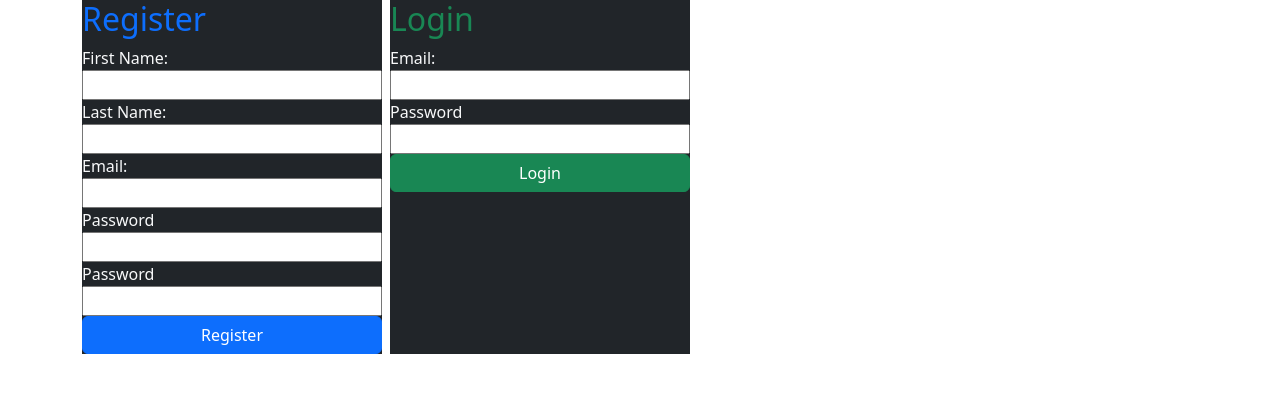
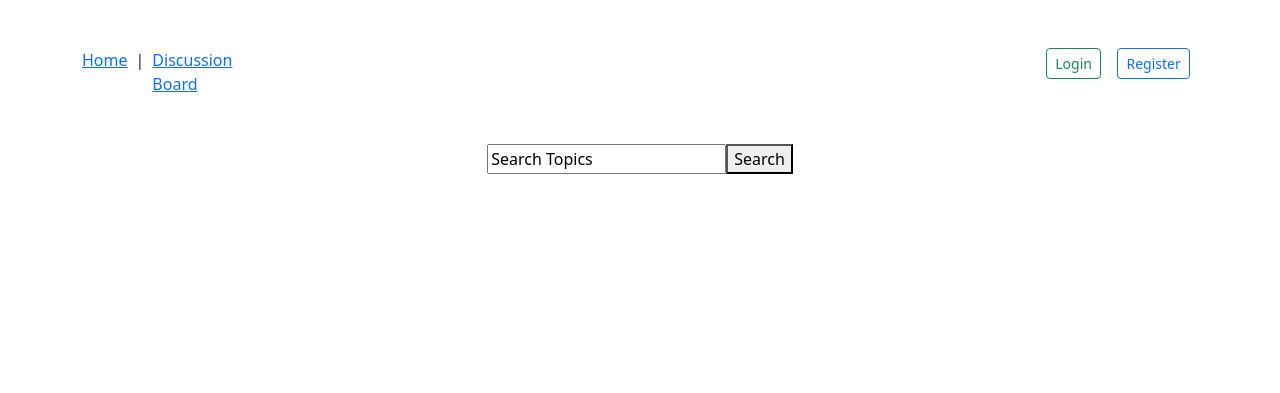
Before and after one commit to spavlov03/dojoConn, a Flask app: page / in a window 1280 px wide. Shown: the top 393 px of the page. Run offline with Flask 2, Linux system fonts and the light colour scheme.

Commit message:
created navbar, login/reg forms and started on index/dashboard pages

```diff
--- a/app/flask_app/static/css/style.css
+++ b/app/flask_app/static/css/style.css
@@ -1,7 +1,32 @@
+/* validation messages */
 .messages {
     width: 300px;
     /* background-color:  aqua; */
 }
-.right, .left {
-    width: 300px;
+
+
+
+
+
+/* navbar css */
+.navLeft1 {
+    width: 12rem;
 }
+
+.navLeft {
+    width: 12rem;
+}
+
+.navRight {
+    width: 10rem;
+}
+
+
+
+/* login/reg form */
+.LoginForm, .RegForm {
+    width: 25rem;
+    display: flex;
+    flex-direction: column;
+    justify-content: center;
+}
--- a/app/flask_app/templates/index.html
+++ b/app/flask_app/templates/index.html
@@ -9,48 +9,42 @@
     <link rel="stylesheet" href="{{url_for('static',filename='css/style.css')}}">
 </head>
 <body>
-    <div class="container">
-        <div class="d-flex gap-2">
-            <div class="left bg-dark">
-                <h2 class="text-primary">Register</h2>
-                <form action="/register" method="post" class="text-light d-flex flex-column">
-                    <label for="first_name">First Name:</label>
-                    <input type="text" name="first_name">
-                    <label for="last_name">Last Name:</label>
-                    <input type="text" name="last_name">
-                    <label for="email">Email:</label>
-                    <input type="text" name="email">
-                    <label for="password">Password</label>
-                    <input type="password" name="password">
-                    <label for="password_confirm">Password</label>
-                    <input type="password" name="password_confirm">
-                    <input type="submit" value="Register" class="btn btn-primary">
+    <div class="container mt-5">
+        <div class=" d-flex justify-content-between align-center">
+            <div class="navLeft d-flex">
+                <a href="/">Home</a>
+                <p class="ps-2 pe-2" >|</p>
+                <a href="/discussion_board">Discussion Board</a>
+                {% for user in users %}
+                    {% if users.id == user_id:  %}
+                        <p class="ps-2 pe-2" >|</p>
+                        <a href="PLACEHOLDER">User Profile</a>
+                    {% endif %}
+                {% endfor %}
+                <!-- end -->
+            </div>
+            <div class="navRight d-flex justify-content-around">
+                <!-- if/for statement here -->
+                <form  action="/login">
+                    <button type="submit" class="btn btn-outline-success btn-sm">Login</button>
                 </form>
-                {% with messages = get_flashed_messages(category_filter=['register']) %}
-                    {% if messages %}
-                        {% for message in messages %}
-                        <div class="messages"><p class="text-light">{{message}}</p></div>
-                        {% endfor %}
-                    {% endif %}
-                {% endwith %}
+                <form  action="/register">
+                    <button type="submit" class="btn btn-outline-primary btn-sm">Register</button>
+                </form>
+                <!-- end -->
             </div>
-            <div class="right bg-dark">
-                <h2 class="text-success">Login</h2>
-                <form action="/login" method="post" class="text-light d-flex flex-column">
-                    <label for="email">Email:</label>
-                    <input type="text" name="email">
-                    <label for="password">Password</label>
-                    <input type="password" name="password">
-                    <input type="submit" value="Login" class="btn btn-success">
-                </form>
-                {% with messages = get_flashed_messages(category_filter=['login']) %}
-                    {% if messages %}
-                        {% for message in messages %}
-                            <div class="messages"><p class="text-light">{{message}}</p></div>
-                        {% endfor %}
-                    {% endif %}
-                {% endwith %}
-            </div>
+        </div>
+
+
+        <!-- content -->
+        <div class="container d-flex justify-content-center mt-5">
+            <input type="search" onfocus="this.value=''" value="Search Topics">
+            <button>Search</button>
+        </div>
+
+        <!-- placeholder  until topics/posts get created -->
+        <div class="mainIndex container mt-5">
+
         </div>
     </div>
 </body>
```
Also changed, not shown: app/flask_app/templates/dashboard.html (+44 -4 lines), app/flask_app/templates/login.html (added, +66 -0 lines), app/flask_app/templates/register.html (added, +92 -0 lines).
